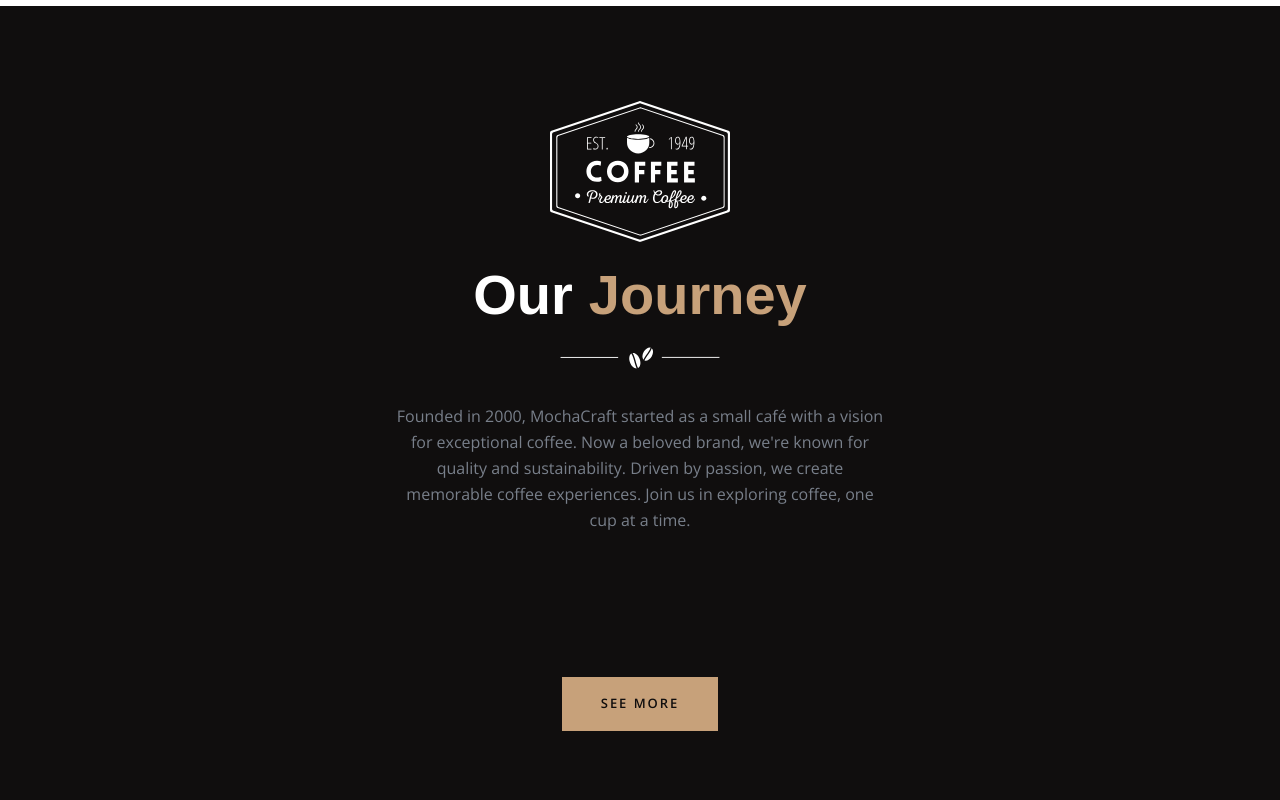
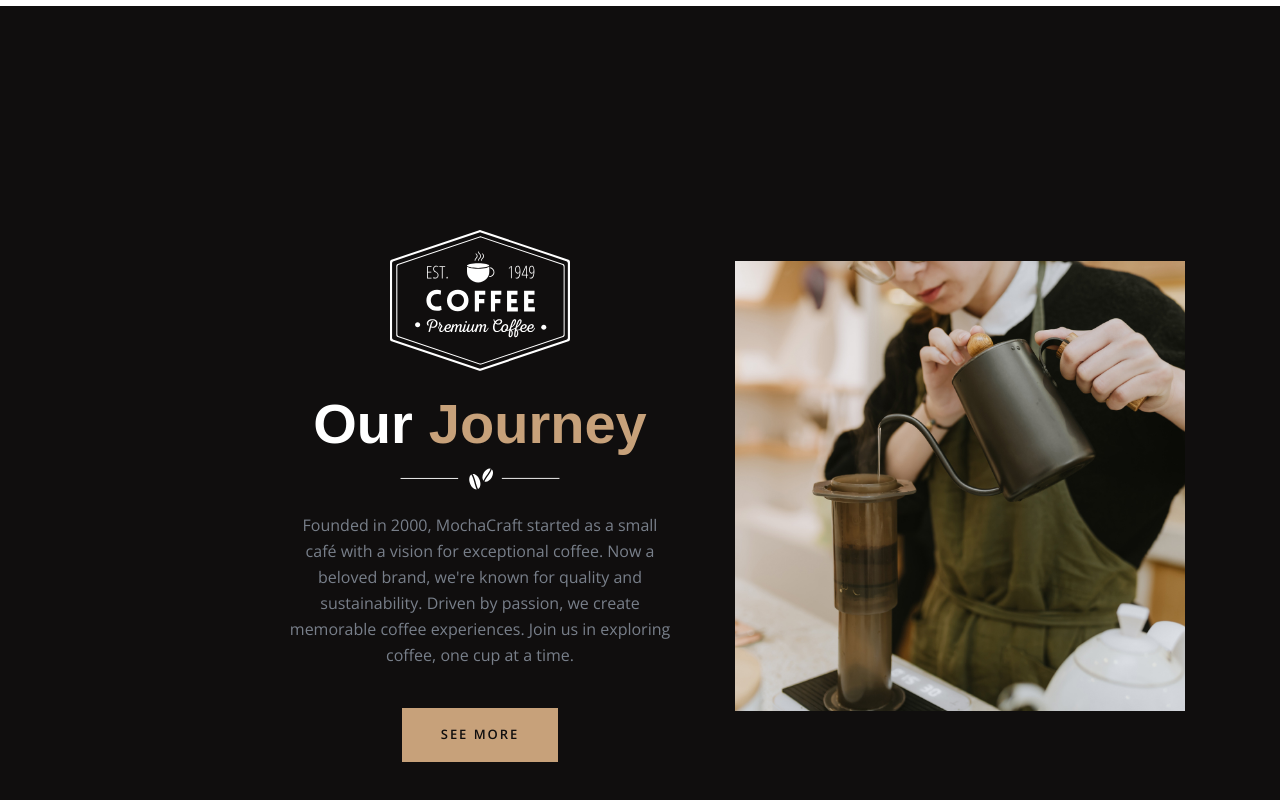
Before and after one commit to nahinAbrar/mocha_craft, a Next.js app: page / in a window 1280 px wide. Shown: the part 1522-2322 px from the top of the page. Built offline with nearby package versions, Linux system fonts and the light colour scheme; a web font is replaced by a local one.

Commit message:
About Fixed

```diff
--- a/components/About.jsx
+++ b/components/About.jsx
@@ -34,7 +34,8 @@
     useLayoutEffect(() => {
         gsap.registerPlugin(ScrollTrigger);
         const animation = gsap.fromTo(
-            scrollableSectionRef.current, { translateX: 0 },
+            scrollableSectionRef.current,
+            { translateX: 0 },
             {
                 translateX: "-200vw", ease: "none", duration: 1, scrollTrigger: {
                     trigger: scrollableTriggerRef.current,
@@ -51,31 +52,32 @@
     }, [])
 
     return (
-        <section className="overflow-hidden bg-primary">
+        <section className="overflow-hidden bg-primary lg:p-20">
             <div ref={scrollableTriggerRef}>
-
                 <div
                     ref={scrollableSectionRef}
-                className="h-screen w-[300vw] flex relative">
+                    className="h-screen lg:h-[90vh] w-[300vw] flex relative">
                     {data.map((item, index) => {
-                        return <div key={index}
+                        return <div
+                            key={index}
                             className="w-screen h-screen flex flex-col justify-center items-center relative">
                             <div className="container mx-auto">
+                                <div className="flex gap-[30px] relative">
                                     {/*text*/}
                                     <div className="flex flex-1 flex-col justify-center items-center">
                                         <Badge containerStyles="w-[180px] h-[180px]" />
                                         <div className="max-w-[560px] text-center">
                                             {/*title*/}
-                                        <h2 className="h2 text-white mb-4">
+                                            <h2 className="h2 text-white mb-4 lg:mb-2">
                                                 <span className="mr-4">{item.title.split(" ")[0]}</span>
                                                 <span className="text-accent">{item.title.split(" ")[1]}</span>
                                             </h2>
                                             {/*Separator*/}
-                                        <div className="mb-8">
+                                            <div className="mb-8 lg:mb-5">
                                                 <Separator />
                                             </div>
                                             {/*Description*/}
-                                        <p className="leading-relaxed mb-36 px-8 xl:px-0">
+                                            <p className="leading-relaxed mb-36 lg:mb-10 px-8 xl:px-0">
                                                 {item.description}
                                             </p>
                                             {/*btn */}
@@ -85,14 +87,15 @@
                                         </div>
                                     </div>
                                     {/*image*/}
-                                <div className="hidden xl:flex flex-1 w-full h-[70vh] relative">
+                                    <div className="hidden w-full flex-1 relative lg:flex xl:h-[70vh]">
                                         <Image src={item.imgSrc}
                                             fill
-                                        className="object-cover"
+                                            className="object-contain"
                                             quality={100}
                                             priority
                                             alt=""
                                         />
+                                    </div>
                                 </div>
                             </div>
                         </div>
```
Lines whose indentation alone changed are shown as unchanged.
